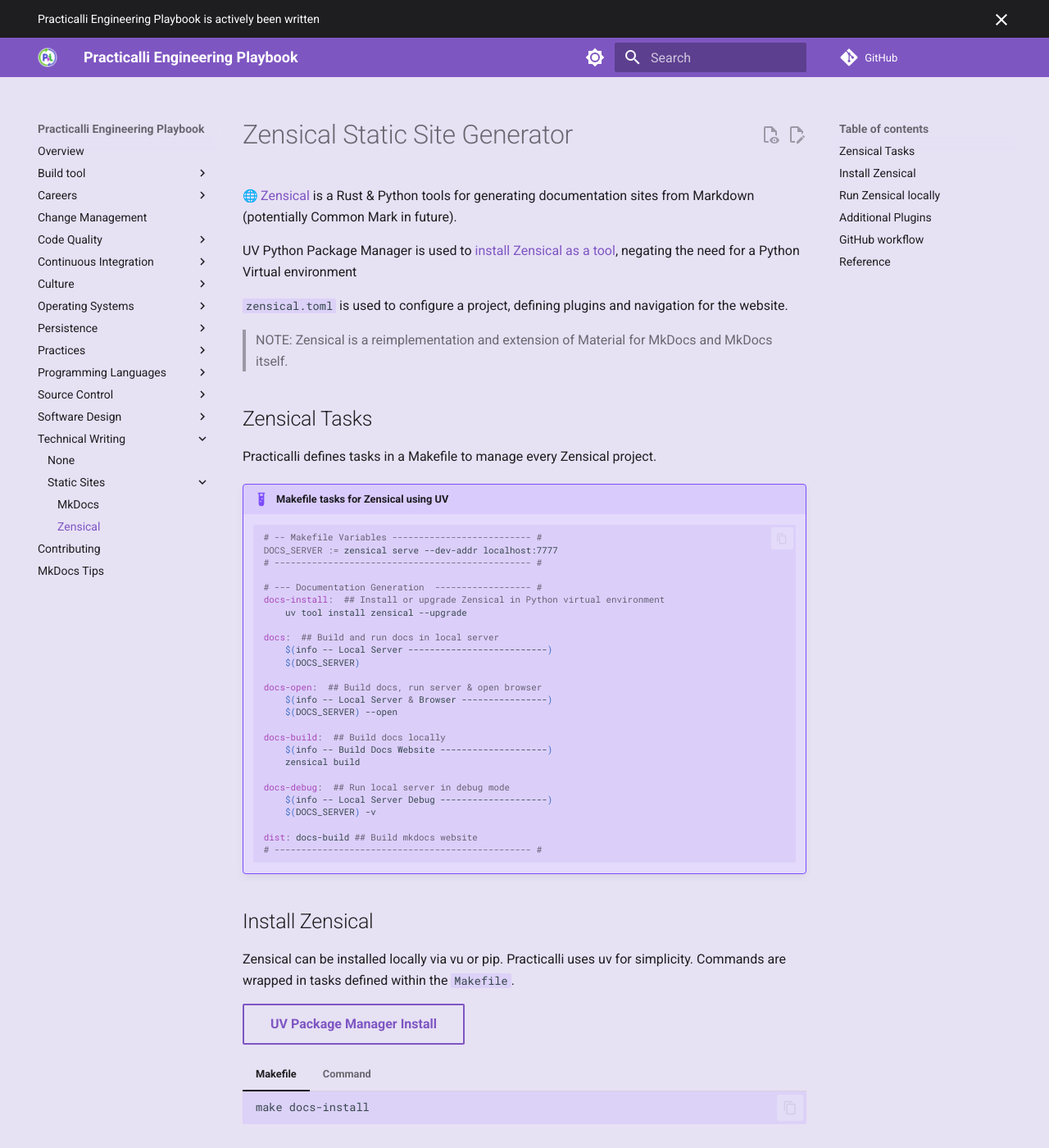
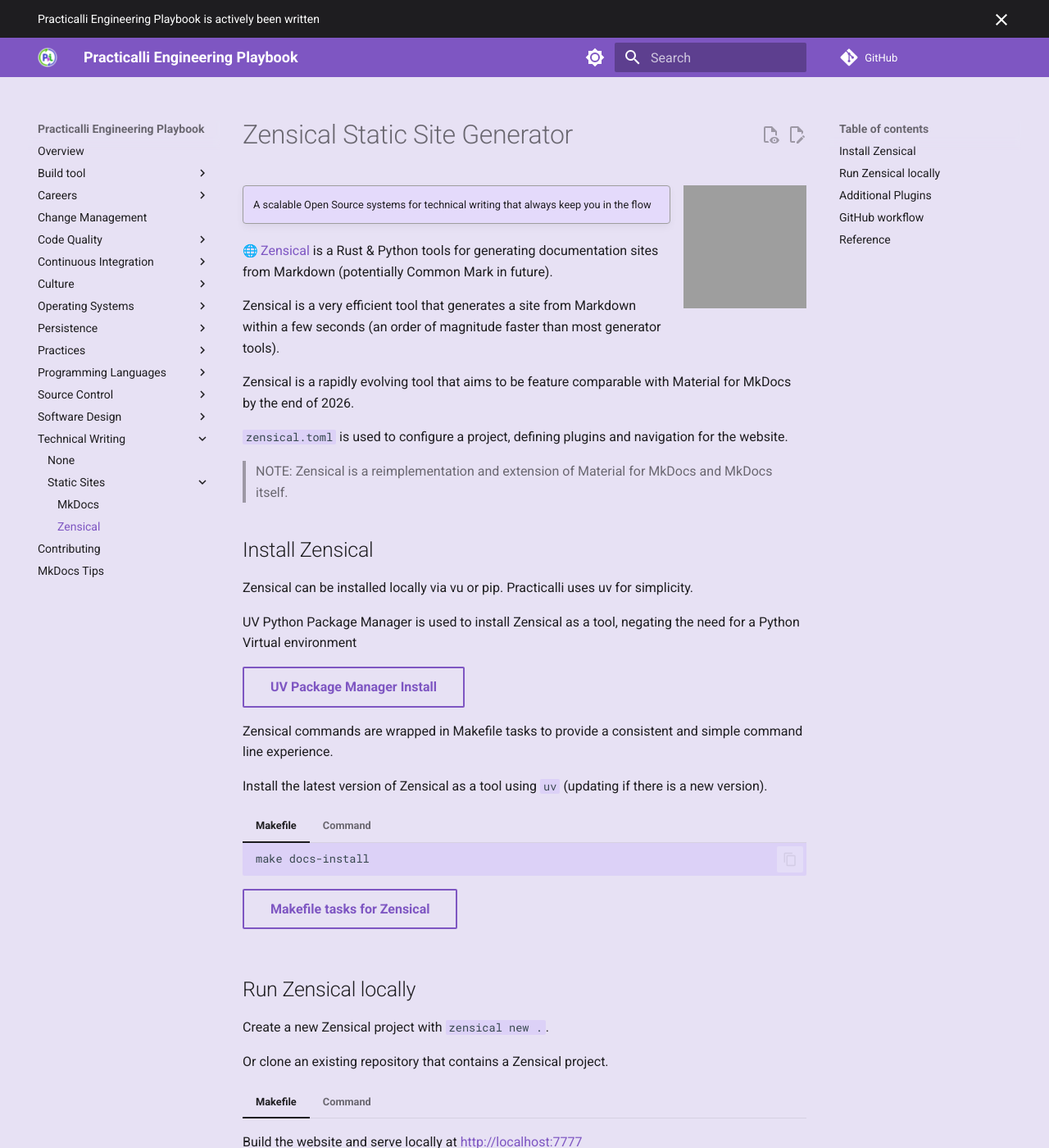
Before and after one commit to practicalli/engineering-playbook, an MkDocs documentation site: the page built from docs/technical-writing/static-site/zensical.md, in a window 1280 px wide and 1400 px high. Shown: the whole window at 82% size. Built offline with MkDocs 1.6.1 and Material for MkDocs 9.7.7, drawn with Linux system fonts in a browser that asks for light colours; emoji names are drawn with the system emoji font; comment, search, counter and statistics services are not loaded; some of the changed text lies outside the part shown; grey boxes are pictures that could not be loaded.

Commit message:
doc(technical-writing): enhance docs and use relative links

````diff
--- a/docs/technical-writing/static-site/zensical.md
+++ b/docs/technical-writing/static-site/zensical.md
@@ -1,56 +1,33 @@
 # Zensical Static Site Generator
+
+![Zensical Logo](https://zensical.org/assets/zensical.svg){align=right loading=lazy style="height:150px;width:150px"}
+
+!!! QUOTE ""
+    A scalable Open Source systems for technical writing that always keep you in the flow
 
 [:globe_with_meridians: Zensical](https://github.com/zensical/zensical){target=_blank} is a Rust & Python tools for generating documentation sites from Markdown (potentially Common Mark in future).
 
-UV Python Package Manager is used to [install Zensical as a tool](#install-zensical), negating the need for a Python Virtual environment
+Zensical is a very efficient tool that generates a site from Markdown within a few seconds (an order of magnitude faster than most generator tools).
+
+Zensical is a rapidly evolving tool that aims to be feature comparable with Material for MkDocs by the end of 2026.
+
 
 `zensical.toml` is used to configure a project, defining plugins and navigation for the website.
 
 > NOTE: Zensical is a reimplementation and extension of Material for MkDocs and MkDocs itself.
 
 
-## Zensical Tasks
-
-Practicalli defines tasks in a Makefile to manage every Zensical project.
-
-
-
-!!! EXAMPLE "Makefile tasks for Zensical using UV"
-    ```make
-    # -- Makefile Variables -------------------------- #
-    DOCS_SERVER := zensical serve --dev-addr localhost:7777
-    # ------------------------------------------------ #
-
-    # --- Documentation Generation  ------------------ #
-    docs-install:  ## Install or upgrade Zensical in Python virtual environment
-    	uv tool install zensical --upgrade
-
-    docs:  ## Build and run docs in local server
-    	$(info -- Local Server --------------------------)
-    	$(DOCS_SERVER)
-
-    docs-open:  ## Build docs, run server & open browser
-    	$(info -- Local Server & Browser ----------------)
-    	$(DOCS_SERVER) --open
-
-    docs-build:  ## Build docs locally
-    	$(info -- Build Docs Website --------------------)
-    	zensical build
-
-    docs-debug:  ## Run local server in debug mode
-    	$(info -- Local Server Debug --------------------)
-    	$(DOCS_SERVER) -v
-
-    dist: docs-build ## Build mkdocs website
-    # ------------------------------------------------ #
-    ```
-
-
 ## Install Zensical
 
-Zensical can be installed locally via vu or pip. Practicalli uses uv for simplicity.  Commands are wrapped in tasks defined within the `Makefile`.
+Zensical can be installed locally via vu or pip. Practicalli uses uv for simplicity.
 
-[UV Package Manager Install](/programming-languages/python/uv.md){target=_blank .md-button}
+UV Python Package Manager is used to install Zensical as a tool, negating the need for a Python Virtual environment
+
+[UV Package Manager Install](../../programming-languages/python/uv.md){target=_blank .md-button}
+
+Zensical commands are wrapped in Makefile tasks to provide a consistent and simple command line experience.
+
+Install the latest version of Zensical as a tool using `uv` (updating if there is a new version).
 
 === "Makefile"
 
@@ -58,12 +35,13 @@
     make docs-install
     ```
 
+    [Makefile tasks for Zensical](../../build-tool/make/zensical-tasks.md){target=_blank .md-button}
+
+
 === "Command"
 
-    Install Zensical as a tool using `uv` (updating if there is a new version).
-
     ```shell
-    uv tool install zensical --upgrade
+    uv tool install zensical --with catppuccin-zensical --upgrade
     ```
 
 
@@ -75,7 +53,7 @@
 
 === "Makefile"
 
-    Build the website and serve locally at [http://localhost:8000](http://localhost:8000)
+    Build the website and serve locally at [http://localhost:7777](http://localhost:7777)
 
     ```shell
     make docs
@@ -93,10 +71,12 @@
 
 All plugins are defined within the `zensical.toml` configuration for the project.
 
+[catppuccin-zensical theme](https://github.com/jonathan343/catppuccin-zensical){target=_blank} is the only plugin currently used by Practicalli projects.
+
 
 ## GitHub workflow
 
-[Practicalli Workflow for Zensical static sites](/continuous-integration/github/workflows/practicalli.md#zensical-doc-site){target=_blank .md-button}
+[Practicalli Workflow for Zensical static sites](../../continuous-integration/github/workflows/practicalli.md#zensical-doc-site){target=_blank .md-button}
 
 
 ## Reference
````
Also changed, not shown: docs/technical-writing/index.md (+7 -1 lines), docs/technical-writing/static-site/index.md (+10 -0 lines), docs/technical-writing/static-site/mkdocs.md (+2 -7 lines).
